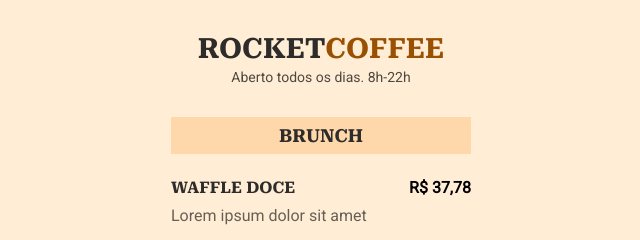
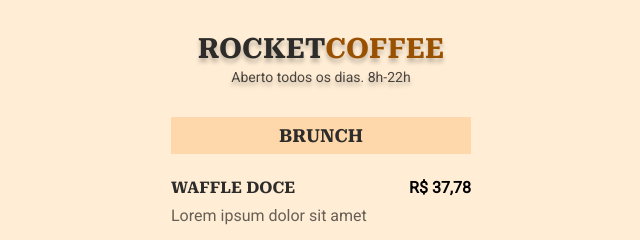
Before and after one commit to neliojorio/maratona-explorer-3, a plain HTML site: page index.html in a window 1280 px wide. Shown: the top 240 px of the page, 319-959 px from the left. Drawn offline with Linux system fonts and the light colour scheme.

Commit message:
Add files via upload

```diff
--- a/style.css
+++ b/style.css
@@ -36,13 +36,15 @@
   header h1 {
     margin-bottom: 4px;
     font-size: 28px;
-    line-height: 33px;;
+    line-height: 33px;
+    text-shadow: 0px 4px 4px rgba(0, 0, 0, 0.25);
   }
 
   header p {
     font-size: 14px;
     line-height: 16px;
     color: rgba(0, 0, 0, 0.7);
+    text-shadow: 0px 4px 4px rgba(0, 0, 0, 0.25);
   }
 
   header h1 span {
```
